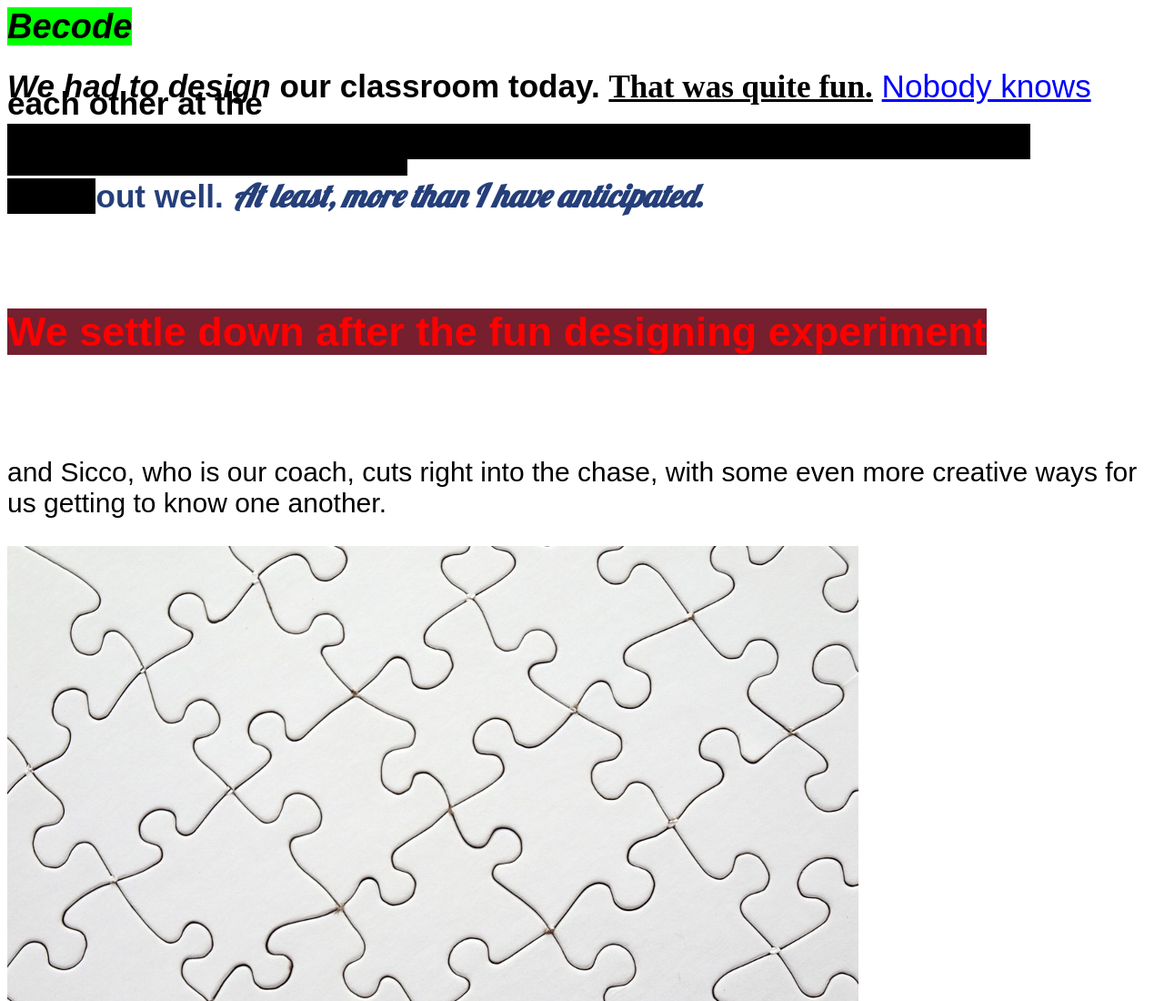
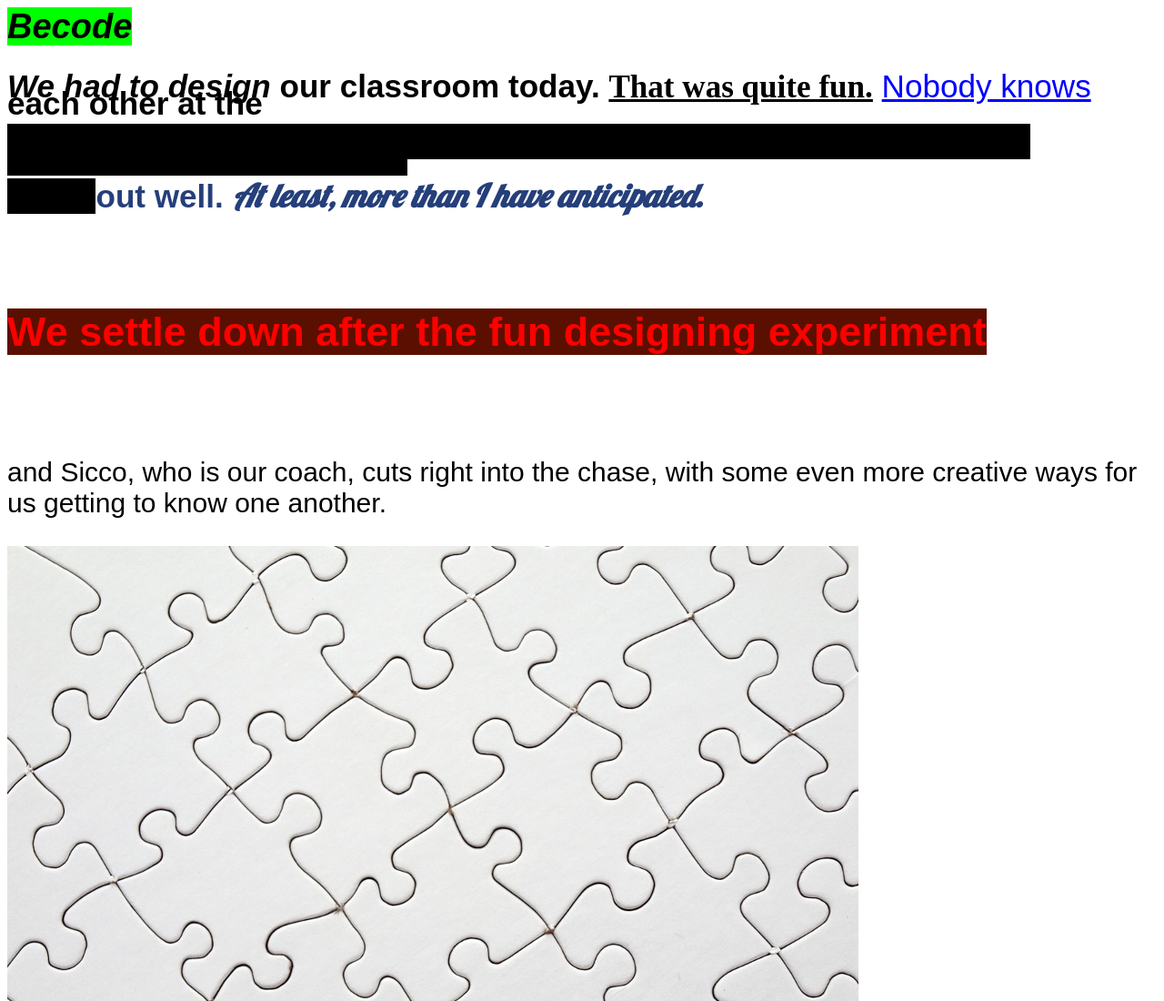
Before and after one commit to Piouscode/Ugly-WebsiteBeCode, a plain HTML site: page index.html in a window 1280 px wide. Shown: the top 1100 px of the page at 91% size. Drawn offline with Linux system fonts and the light colour scheme.

Commit message:
Update Style.css

```diff
--- a/Style.css
+++ b/Style.css
@@ -50,6 +50,6 @@ h2 {
 }
 
 .Settledown {
-  background-color: rgb(117, 31, 47);
+  background-color: rgb(91, 15, 0);
   color: red;
 }
```
